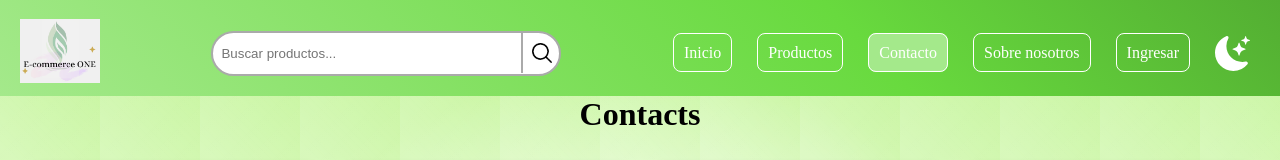
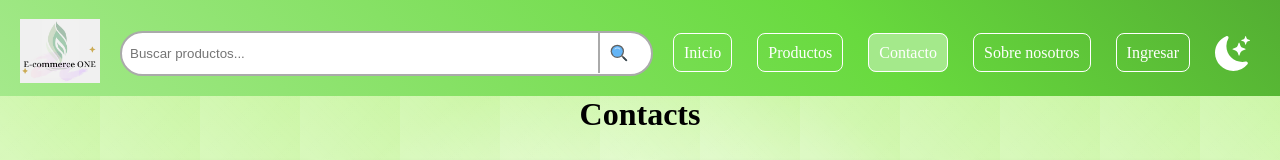
Before and after one commit to GuillermoJCV/E-Commerce-Project-ONE, a React (Vite) app: page /contact in a window 1280 px wide. Shown: the top 160 px of the page. Built offline with nearby package versions, Linux system fonts and the light colour scheme.

Commit message:
Uni la function Menu en Header y es responsive

```diff
--- a/src/components/header-page/Header.jsx
+++ b/src/components/header-page/Header.jsx
@@ -1,26 +1,39 @@
+import { useRef } from "react";
 import '../../styles/header.css';
 import Logo from '../../assets/image/logo2.png';
-import searchIcon from '../../assets/icons/search-icon.png';
-import Menu from './Menu';
+import { FcSearch } from "react-icons/fc";
+
+import NavList from "./navList/NavList.jsx";
+import { toggleShowClass } from "../../utils/headerUtils/toggleShowClass.js"
+
 function Header() {
+  const menuRef = useRef(null); // Ref para el menú
+  //const loginMenuRef = useRef(null); // Ref para el menú de ingreso
+
   return (
     <header className="header">
+
       {/* Sección del logo */}
       <div className="logo">
         <img src={Logo} alt="Logo" />
       </div>
 
+      {/* Barra de búsqueda */}
       <div className="search">
-        {/* Barra de búsqueda */}
         <input type="text" placeholder="Buscar productos..." id="searchInput" />
-        {/* Contenedor del icono de búsqueda */}
         <div className="search-icon-container">
-          {/* Icono de búsqueda */}
-          <img src={searchIcon} alt="Search" className="search-icon" />
+          <FcSearch className="search-icon" />
         </div>
       </div>
 
-      <Menu/>
+      {/* Renderizar el menú */}
+      <div>
+        <div className="menu-icon" onClick={() => toggleShowClass(menuRef)}></div>
+        <nav ref={menuRef} className="nav tablet-nav">
+          <NavList />
+        </nav>
+      </div>
+
     </header>
   );
 }
--- a/src/styles/header.css
+++ b/src/styles/header.css
@@ -28,21 +28,24 @@
 /* *** Search *** */
 .search {
   position: relative;
+  flex-grow: 1;
+  margin: 0 20px;
 }
+
 .search input[type="text"] {
   padding: 8px;
   border: 2px solid var(--fourth-color);
   border-radius: 5em;
-  width: 350px;
+  width: 100%;
   box-sizing: border-box;
   height: 45px;
-  margin-left: 15px;
-  margin-right: 15px;
 }
 .search input[type="text"]:focus {
   outline: none;
   border: 2px solid var(--fifth-color);
 }
+
+
 .search-icon-container {
   position: absolute;
   right: 15px;
```
